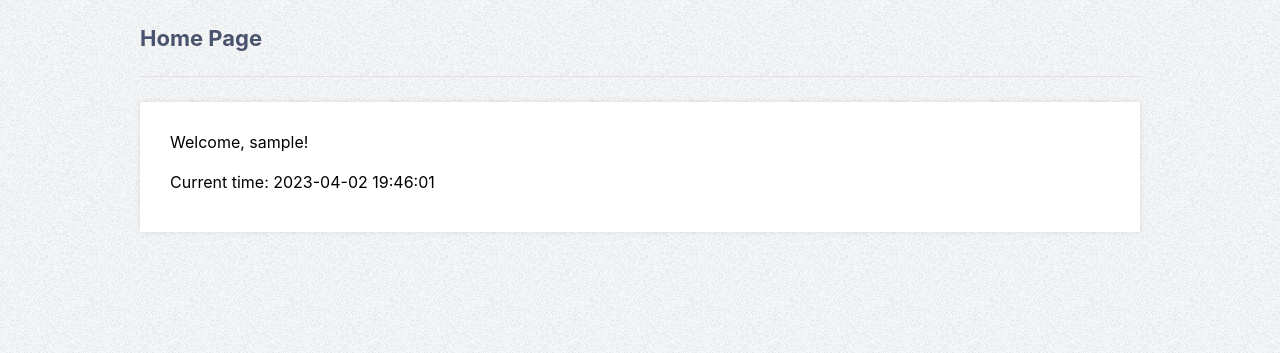
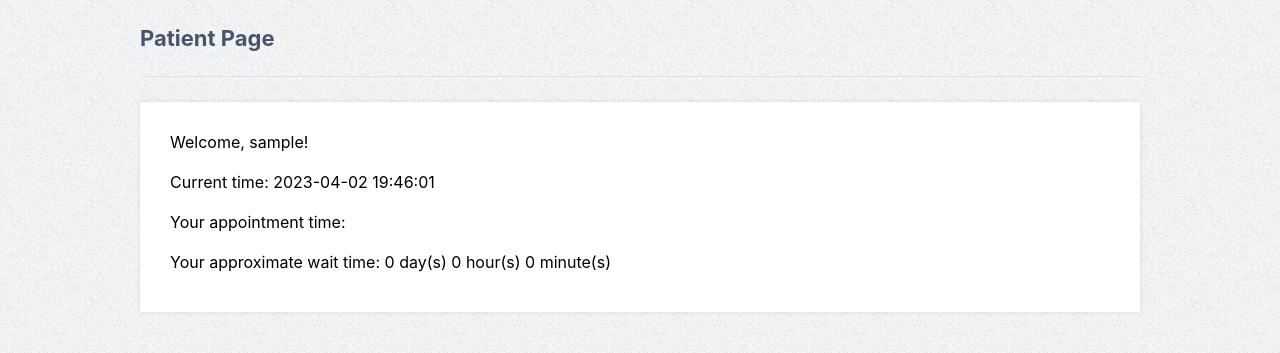
Before and after one commit to PhoenixBastien/emergency_waitlist, a PHP site: page /patient_page.php in a window 1280 px wide. Shown: the part 68-421 px from the top of the page. Run offline with PHP 8.4, Linux system fonts and the light colour scheme; the visitor is signed in with stand-in values (Sample User, id 1); some libraries are stand-ins or nearby versions.

Commit message:
affiche temps d'attente approx. du patient

```diff
--- a/public/patient_page.php
+++ b/public/patient_page.php
@@ -12,7 +12,7 @@
 <html>
 	<head>
 		<meta charset="utf-8">
-		<title>Home Page</title>
+		<title>Patient Page</title>
 		<link rel="stylesheet" href="assets/style.css">
 		<link rel="stylesheet" href="https://cdnjs.cloudflare.com/ajax/libs/font-awesome/6.3.0/css/all.min.css">
 	</head>
@@ -25,14 +25,14 @@
 			</div>
 		</nav>
 		<div class="content">
-			<h2>Home Page</h2>
+			<h2>Patient Page</h2>
             <div>
 			<p>Welcome, <?=$_SESSION['name']?>!</p>
             <p>
                 <?php
                 date_default_timezone_set('Canada/Eastern');
-                $time = date('Y-m-d H:i:s', time());
-                echo "Current time: " . $time;
+                $current_time = date('Y-m-d H:i:s', time());
+                echo "Current time: " . $current_time;
                 ?>
             </p>
             <?php
@@ -65,9 +65,17 @@
                     $appt_time->add(new DateInterval('PT1H'));
                 }
                 // Set patient's appointment time
-                $appts[$appt_time->format('Y-m-d H:i:s')] = $row["user_id"];
+                $appts[$appt_time->format('Y-m-d H:i:s')] = $row["username"];
                 $row["appt_time"] = $appt_time->format('Y-m-d H:i:s');
                 $row["position"] = $position++;
+            }
+
+            if ((new DateTime($current_time)) >= (new DateTime(array_search($_SESSION['name'], $appts)))) {
+                echo "<p>No upcoming appointment</p>";
+            } else {
+                $wait_time = (new DateTime($current_time))->diff(new DateTime(array_search($_SESSION['name'], $appts)));
+                echo "<p>Your appointment time: " . array_search($_SESSION['name'], $appts) . "</p>";
+                echo "<p>Your approximate wait time: {$wait_time->days} day(s) {$wait_time->h} hour(s) {$wait_time->i} minute(s)</p>";
             }
             ?>
             </div>
```
